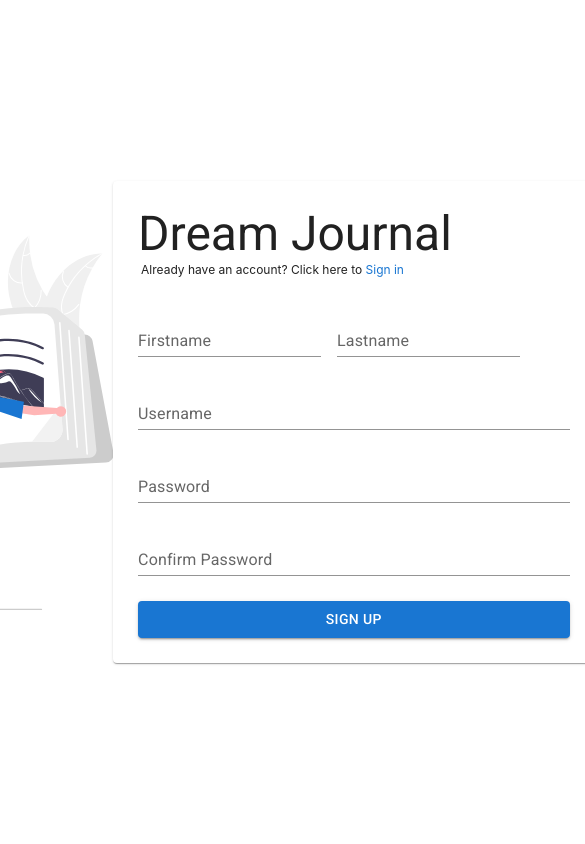
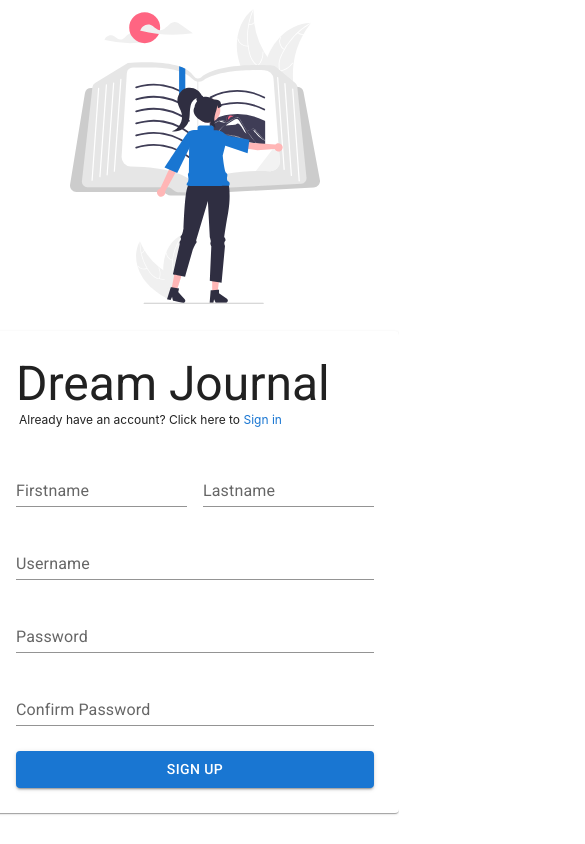
Before and after one commit to timnaire/dream-journal, a React (Create React App) app: page /sign-up in a window 390 px wide. Shown: the whole page, 585 px wide, since content can reach past the window. Built offline with nearby package versions, Linux system fonts and the light colour scheme; no server answers.

Commit message:
fix mobile responsive

```diff
--- a/package.json
+++ b/package.json
@@ -11,6 +11,7 @@
     "formik": "^2.4.6",
     "moment": "^2.30.1",
     "react": "^18.3.1",
+    "react-chartjs-2": "^5.2.0",
     "react-dom": "^18.3.1",
     "react-error-boundary": "^4.0.13",
     "react-router-dom": "^6.24.1",
--- /dev/null
+++ b/src/core/models/constants.ts
@@ -0,0 +1,7 @@
+export enum Breakpoints {
+  SM = 640,
+  MD = 768,
+  LG = 1024,
+  XL = 1280,
+  XXL = 1536,
+}
--- a/src/pages/ForgotPassword.tsx
+++ b/src/pages/ForgotPassword.tsx
@@ -9,10 +9,11 @@ import {
   Typography,
   useTheme,
 } from '@mui/material';
-import { ReactComponent as BibliophileSvg } from './../assets/illustrations/undraw_bibliophile_re_xarc.svg';
+import { ReactComponent as BibliophileSvg } from './../assets/illustrations/bibliophile.svg';
 import { ErrorMessage, Formik } from 'formik';
 import { Link } from 'react-router-dom';
 import { AccountCircleOutlined } from '@mui/icons-material';
+import { useIsMobile } from '../shared/hooks/useIsMobile';
 import * as yup from 'yup';
 
 interface InitialState {
@@ -33,6 +34,9 @@ const usernameIcon = {
 
 export function ForgotPassword() {
   const theme = useTheme();
+  const { isMobile } = useIsMobile();
+  const width = isMobile ? 250 : 500;
+  const height = isMobile ? 300 : 450;
 
   const initialState: InitialState = {
     username: '',
@@ -45,9 +49,16 @@ export function ForgotPassword() {
 
   return (
     <Container sx={{ display: 'flex', height: '100vh', justifyContent: 'center', alignItems: 'center' }}>
-      <Box sx={{ display: 'flex', flexGrow: 1, alignItems: 'center', justifyContent: 'space-between' }}>
-        <BibliophileSvg />
-
+      <Box
+        sx={{
+          display: 'flex',
+          flexDirection: { xs: 'column', md: 'row' },
+          flexGrow: 1,
+          alignItems: 'center',
+          justifyContent: 'space-around',
+        }}
+      >
+        <BibliophileSvg width={width} height={height} />
         <Box
           component={Paper}
           sx={{
@@ -55,6 +66,7 @@ export function ForgotPassword() {
             flexDirection: 'column',
             width: { xs: '100%', sm: '80%', md: '50%', lg: '30%' },
             padding: '25px',
+            margin: '25px',
           }}
         >
           <Typography variant="h3" component="h3">
--- a/src/pages/SignIn.tsx
+++ b/src/pages/SignIn.tsx
@@ -19,7 +19,8 @@ import { AppContext } from '../core/context/AppContext';
 import { ErrorMessage, Formik } from 'formik';
 import { ApiResponse, useApi } from '../shared/hooks/useApi';
 import { UserModel } from '../shared/models/user';
-import { ReactComponent as BibliophileSvg } from './../assets/illustrations/undraw_bibliophile_re_xarc.svg';
+import { ReactComponent as BibliophileSvg } from './../assets/illustrations/bibliophile.svg';
+import { useIsMobile } from '../shared/hooks/useIsMobile';
 import * as yup from 'yup';
 
 interface Credentials {
@@ -45,6 +46,9 @@ export function SignIn() {
   const { isError, error, httpPost } = useApi();
   const [showPassword, setShowPassword] = useState(false);
   const theme = useTheme();
+  const { isMobile } = useIsMobile();
+  const width = isMobile ? 250 : 500;
+  const height = isMobile ? 300 : 450;
 
   const initialValues: Credentials = {
     username: '',
@@ -94,8 +98,16 @@ export function SignIn() {
 
   return (
     <Container sx={{ display: 'flex', height: '100vh', justifyContent: 'center', alignItems: 'center' }}>
-      <Box sx={{ display: 'flex', flexGrow: 1, alignItems: 'center', justifyContent: 'space-between' }}>
-        <BibliophileSvg />
+      <Box
+        sx={{
+          display: 'flex',
+          flexDirection: { xs: 'column', md: 'row' },
+          flexGrow: 1,
+          alignItems: 'center',
+          justifyContent: 'space-around',
+        }}
+      >
+        <BibliophileSvg width={width} height={height} />
         <Box
           component={Paper}
           sx={{
@@ -104,6 +116,7 @@ export function SignIn() {
             height: '100%',
             width: { xs: '100%', sm: '80%', md: '50%', lg: '30%' },
             padding: '25px',
+            margin: '25px',
           }}
         >
           <Typography variant="h3" component="h3">
--- a/src/pages/SignUp.tsx
+++ b/src/pages/SignUp.tsx
@@ -2,8 +2,9 @@ import { Alert, Box, Button, CircularProgress, Container, Paper, TextField, Typo
 import { ErrorMessage, Formik } from 'formik';
 import { ApiResponse, useApi } from '../shared/hooks/useApi';
 import { useState } from 'react';
-import { ReactComponent as BibliophileSvg } from './../assets/illustrations/undraw_bibliophile_re_xarc.svg';
+import { ReactComponent as BibliophileSvg } from './../assets/illustrations/bibliophile.svg';
 import { Link } from 'react-router-dom';
+import { useIsMobile } from '../shared/hooks/useIsMobile';
 import * as yup from 'yup';
 
 interface User {
@@ -29,6 +30,9 @@ export function SignUp() {
   const [data, setData] = useState();
   const { isError, error, httpPost } = useApi();
   const theme = useTheme();
+  const { isMobile } = useIsMobile();
+  const width = isMobile ? 250 : 500;
+  const height = isMobile ? 300 : 450;
 
   const initialValues: User = {
     firstname: '',
@@ -50,9 +54,16 @@ export function SignUp() {
 
   return (
     <Container sx={{ display: 'flex', height: '100vh', justifyContent: 'center', alignItems: 'center' }}>
-      <Box sx={{ display: 'flex', flexGrow: 1, alignItems: 'center', justifyContent: 'space-between' }}>
-        <BibliophileSvg />
-
+      <Box
+        sx={{
+          display: 'flex',
+          flexDirection: { xs: 'column', md: 'row' },
+          flexGrow: 1,
+          alignItems: 'center',
+          justifyContent: 'space-around',
+        }}
+      >
+        <BibliophileSvg width={width} height={height} />
         <Box
           component={Paper}
           sx={{
@@ -60,6 +71,7 @@ export function SignUp() {
             flexDirection: 'column',
             width: { xs: '100%', sm: '80%', md: '50%', lg: '30%' },
             padding: '25px',
+            margin: '25px',
           }}
         >
           <Typography variant="h3" component="h3">
--- /dev/null
+++ b/src/shared/hooks/useIsMobile.tsx
@@ -0,0 +1,27 @@
+import { useEffect, useState } from 'react';
+import { Breakpoints } from '../../core/models/constants';
+
+export function useIsMobile() {
+  const [isMobile, setIsMobile] = useState(false);
+
+  useEffect(() => {
+    const handleResize = () => {
+      if (window.innerWidth <= Breakpoints.SM) {
+        setIsMobile(true);
+      } else {
+        setIsMobile(false);
+      }
+    };
+
+    // Initial check
+    handleResize();
+
+    window.addEventListener('resize', handleResize);
+
+    return () => {
+      window.removeEventListener('resize', handleResize);
+    };
+  }, []);
+
+  return { isMobile };
+}
```
Also changed, not shown: src/assets/illustrations/bibliophile.svg (renamed from src/assets/illustrations/undraw_bibliophile_re_xarc.svg), 1 other file (tests, documents, lock files or other folders).
